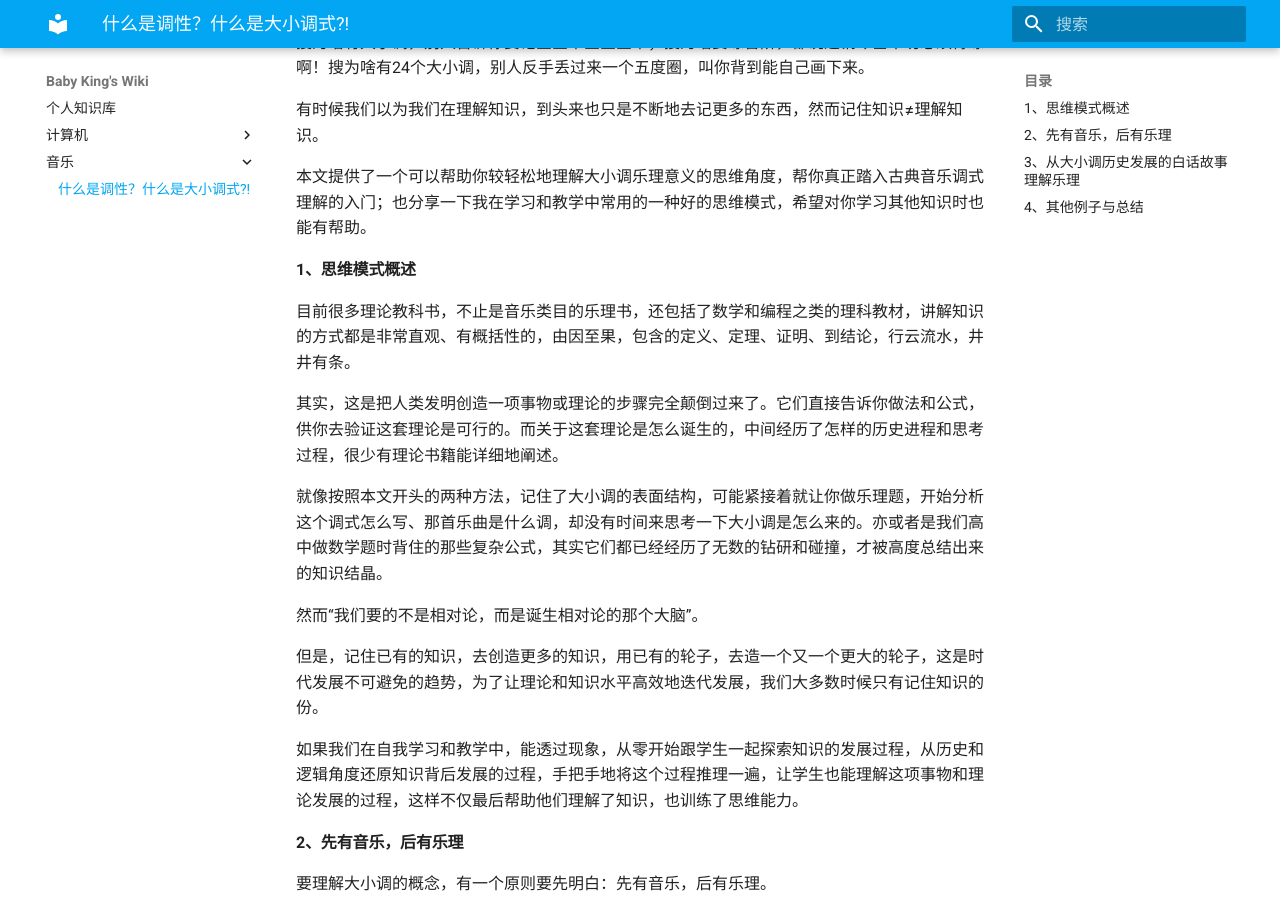
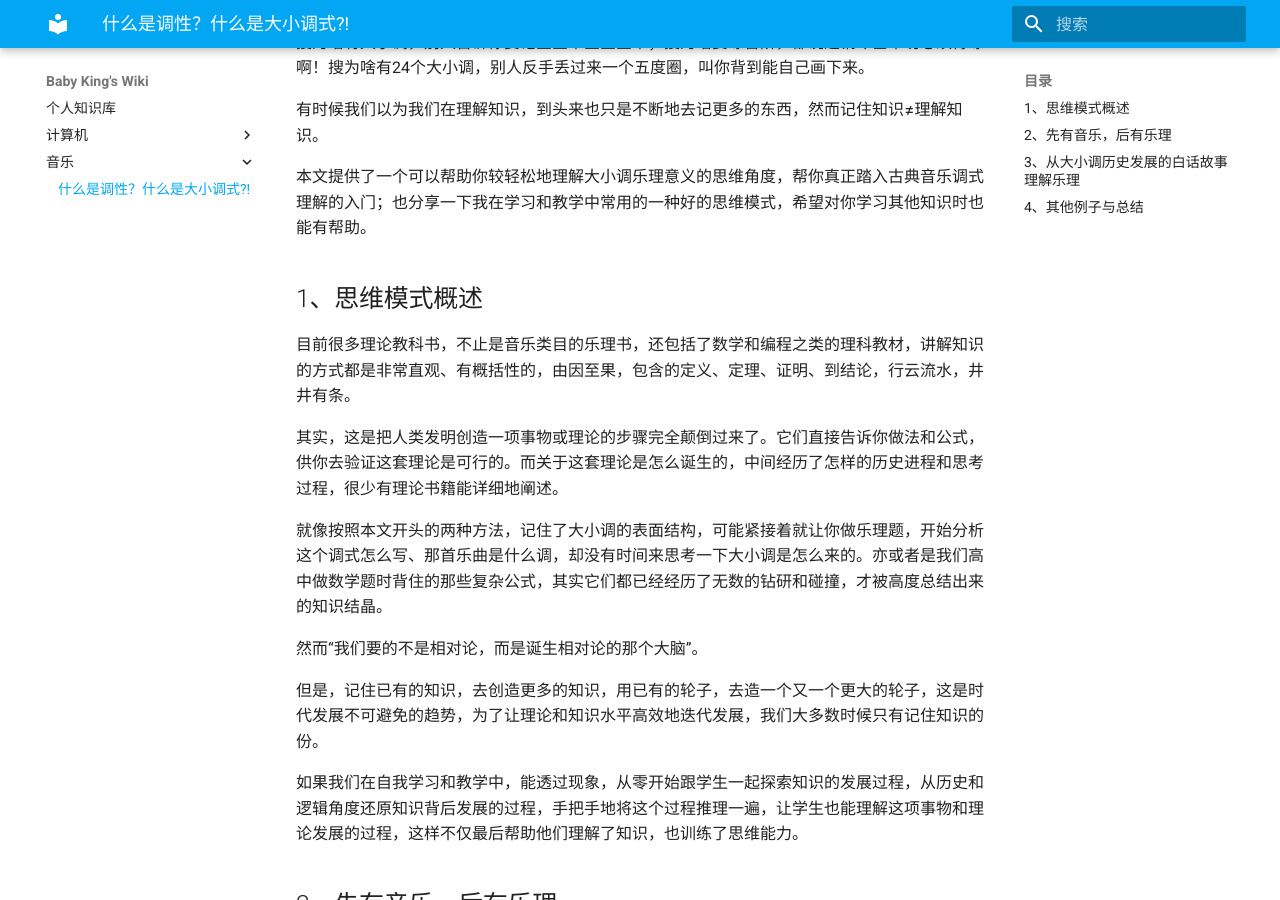
Before and after one commit to babyking/wiki, an MkDocs documentation site: the page built from wiki/音乐/什么是调性.md, in a window 1280 px wide and 900 px high, scrolled down 1212 px. Built offline with MkDocs 1.6.1 and Material for MkDocs 9.7.7, drawn with Linux system fonts in a browser that asks for light colours.

Commit message:
quick commit

```diff
--- a/wiki/音乐/什么是调性.md
+++ b/wiki/音乐/什么是调性.md
@@ -48,7 +48,7 @@
 
 本文提供了一个可以帮助你较轻松地理解大小调乐理意义的思维角度，帮你真正踏入古典音乐调式理解的入门；也分享一下我在学习和教学中常用的一种好的思维模式，希望对你学习其他知识时也能有帮助。
 
-#### 1、思维模式概述
+## 1、思维模式概述
 
 目前很多理论教科书，不止是音乐类目的乐理书，还包括了数学和编程之类的理科教材，讲解知识的方式都是非常直观、有概括性的，由因至果，包含的定义、定理、证明、到结论，行云流水，井井有条。
 
@@ -62,7 +62,7 @@
 
 如果我们在自我学习和教学中，能透过现象，从零开始跟学生一起探索知识的发展过程，从历史和逻辑角度还原知识背后发展的过程，手把手地将这个过程推理一遍，让学生也能理解这项事物和理论发展的过程，这样不仅最后帮助他们理解了知识，也训练了思维能力。
 
-#### 2、先有音乐，后有乐理
+## 2、先有音乐，后有乐理
 
 要理解大小调的概念，有一个原则要先明白：先有音乐，后有乐理。
 
@@ -76,7 +76,7 @@
 
 接下来我用思考大小调调式诞生过程的思维模式，来穿插讲解大小调乐理，帮你你更好的理解它们，把记忆中杂乱的理论碎片流畅地贯通起来，形成自洽的系统。
 
-#### 3、从大小调历史发展的白话故事理解乐理
+## 3、从大小调历史发展的白话故事理解乐理
 
 本节主要以帮助大家理解知识为目的进行梳理和高度总结，有美化和省略的成分在，过程和细节并不绝对严谨，有兴趣了解音乐历史的人可以自行进行更深入的研究，也欢迎在评论区探讨。
 
@@ -132,7 +132,7 @@
 
 \4. 学习调式调性理论的最终结果，还是为了聆听、理解音乐的音响。所以应该在理解了这个课题的理论知识以后，结合听到的音乐音响，去举一反三的证实、理解你的理论知识。
 
-#### 4、其他例子与总结
+## 4、其他例子与总结
 
 记住一个知识，你就只拥有一个知识。但如果记住一套思维方式，去寻找背后那个创造知识的过程，有利于你解决一整类的问题。
 
```
